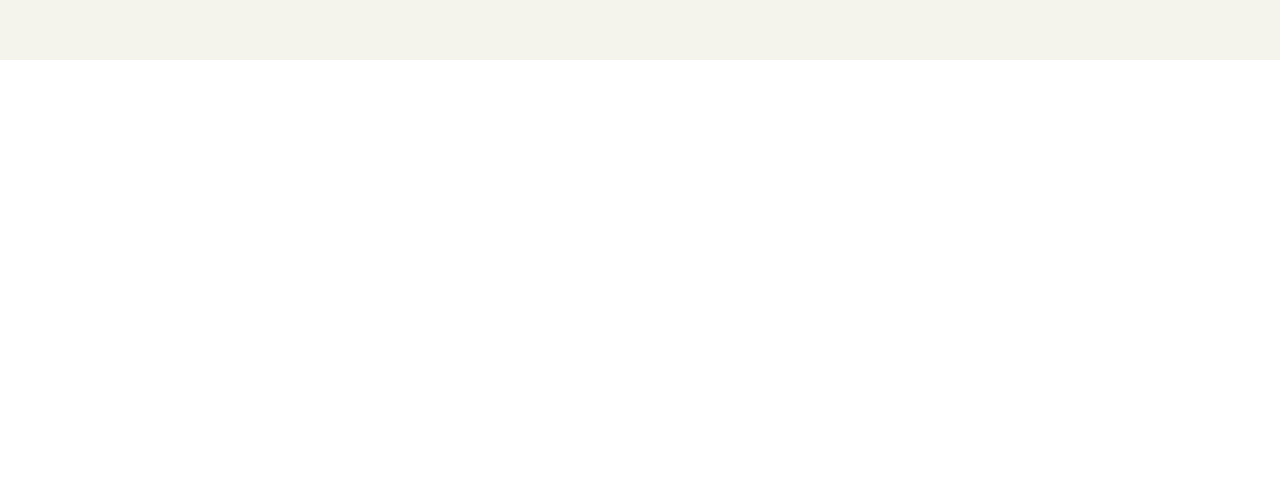
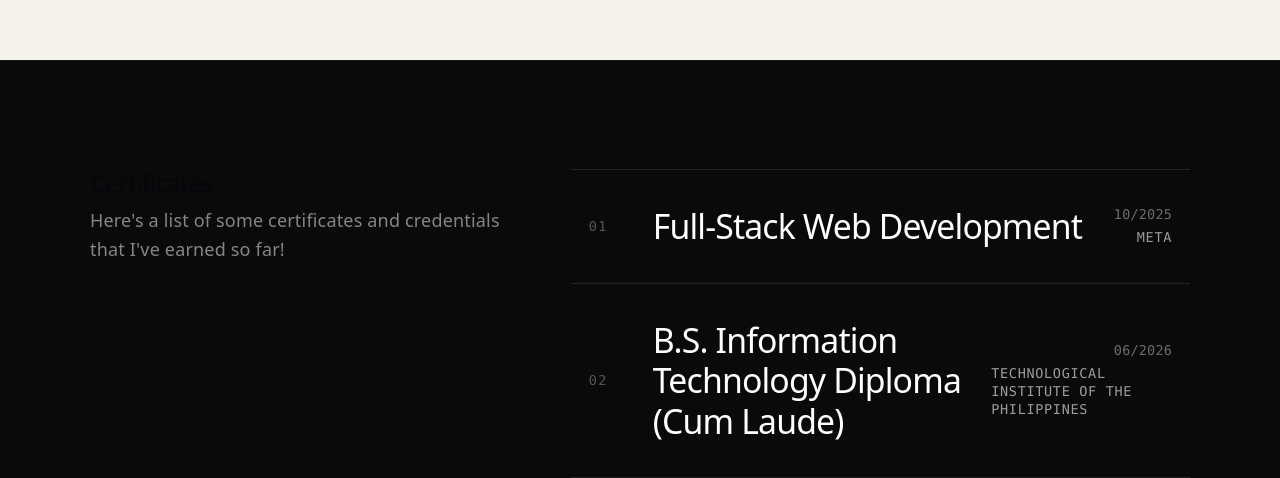
Before and after one commit to zandrellez/portfolio, a React (Vite) app: page / in a window 1280 px wide. Shown: the part 9701-10179 px from the top of the page. Before the commit the page ends 9761 px from the top, so only its background shows below. Built offline with nearby package versions, Linux system fonts and the light colour scheme.

Commit message:
feat/certificates

```diff
--- a/src/App.tsx
+++ b/src/App.tsx
@@ -7,6 +7,7 @@ import ProjectsSection from './components/ui/projects'
 import AllWorksSection from './components/ui/all-works'
 import ServicesAndTools from './components/ui/services'
 import Processes from './components/ui/process'
+import CertificatesSection from './components/ui/certificates'
 
 function ScrollToTop() {
   const { pathname } = useLocation()
@@ -54,6 +55,7 @@ function HomePage() {
       <ProjectsSection />
       <ServicesAndTools />
       <Processes />
+      <CertificatesSection />
     </main>
   )
 }
--- /dev/null
+++ b/src/components/ui/certificates.tsx
@@ -0,0 +1,95 @@
+"use client";
+
+import { useState } from "react";
+import { certificatesData, type CertificateItem } from "../../data/certificates";
+
+export default function CertificatesSection() {
+  const [hoveredCert, setHoveredCert] = useState<CertificateItem | null>(null);
+  const [mousePos, setMousePos] = useState({ x: 0, y: 0 });
+
+  const handleMouseMove = (e: React.MouseEvent) => {
+    setMousePos({ x: e.clientX, y: e.clientY });
+  };
+
+  return (
+    <section
+      id="certificates"
+      className="relative bg-[#0a0a0a] px-6 py-24 sm:px-12 lg:px-20 border-t border-white/[0.06] overflow-hidden"
+      onMouseMove={handleMouseMove}
+    >
+      <div className="mx-auto max-w-7xl">
+
+        {/* TOP / LEFT HEADER LAYOUT */}
+        <div className="grid grid-cols-1 lg:grid-cols-12 gap-12 items-start">
+
+          {/* Left Column: Title & Intro */}
+          <div className="lg:col-span-5 space-y-6">
+            <h2 className="text-5xl font-extrabold tracking-tight text-white sm:text-6xl lg:text-7xl">
+              Certificates
+            </h2>
+            <p className="max-w-sm text-sm leading-relaxed text-white/50 sm:text-base">
+              Here's a list of some certificates and credentials that I've earned so far!
+            </p>
+          </div>
+
+          {/* Right Column: Certificate List */}
+          <div className="lg:col-span-7 divide-y divide-white/10 border-t border-b border-white/10">
+            {certificatesData.map((cert) => (
+              <div
+                key={cert.id}
+                className="group relative flex flex-col sm:flex-row sm:items-center justify-between py-8 transition-colors duration-300 hover:bg-white/[0.02] px-4 cursor-pointer"
+                onMouseEnter={() => setHoveredCert(cert)}
+                onMouseLeave={() => setHoveredCert(null)}
+              >
+                {/* Left side: Number & Title */}
+                <div className="flex items-start sm:items-center gap-6 sm:gap-10">
+                  <span className="font-mono text-xs tracking-widest text-white/30 pt-1 sm:pt-0">
+                    {cert.number}
+                  </span>
+                  <h3 className="text-xl font-medium tracking-tight text-white transition-colors duration-300 group-hover:text-[#5fb57a] sm:text-3xl">
+                    {cert.title}
+                  </h3>
+                </div>
+
+                {/* Right side: Date & Issuer */}
+                <div className="mt-4 sm:mt-0 flex sm:flex-col items-baseline sm:items-end justify-between sm:justify-center gap-1 pl-12 sm:pl-0">
+                  <span className="font-mono text-xs text-white/40">
+                    {cert.date}
+                  </span>
+                  <span className="font-mono text-xs tracking-wider text-white/60 uppercase">
+                    {cert.issuer}
+                  </span>
+                </div>
+              </div>
+            ))}
+          </div>
+
+        </div>
+      </div>
+
+      {/* Floating Hover Preview Image */}
+      {hoveredCert && (
+        <div
+          className="pointer-events-none fixed z-50 hidden md:block overflow-hidden rounded-xl border border-white/20 bg-[#111] shadow-2xl transition-all duration-150 ease-out"
+          style={{
+            top: `${mousePos.y - 120}px`,
+            left: `${mousePos.x + 30}px`,
+            width: "320px",
+            height: "200px",
+          }}
+        >
+          <img
+            src={hoveredCert.imageUrl}
+            alt={hoveredCert.title}
+            className="h-full w-full object-cover opacity-90"
+          />
+          <div className="absolute inset-0 bg-gradient-to-t from-black/80 via-transparent to-transparent flex items-end p-3">
+            <span className="text-[11px] font-medium text-white truncate">
+              {hoveredCert.title}
+            </span>
+          </div>
+        </div>
+      )}
+    </section>
+  );
+}
--- /dev/null
+++ b/src/data/certificates.ts
@@ -0,0 +1,27 @@
+export type CertificateItem = {
+  id: string;
+  number: string;
+  title: string;
+  issuer: string;
+  date: string;
+  imageUrl: string;
+};
+
+export const certificatesData: CertificateItem[] = [
+  {
+    id: "cert-1",
+    number: "01",
+    title: "Full-Stack Web Development",
+    issuer: "Meta",
+    date: "10/2025",
+    imageUrl: "https://images.unsplash.com/photo-1618005182384-a83a8bd57fbe?q=80&w=1000&auto=format&fit=crop",
+  },
+  {
+    id: "cert-2",
+    number: "02",
+    title: "B.S. Information Technology Diploma (Cum Laude)",
+    issuer: "Technological Institute of the Philippines",
+    date: "06/2026",
+    imageUrl: "https://images.unsplash.com/photo-1523050854058-8df90110c9f1?q=80&w=1000&auto=format&fit=crop",
+  },
+];
```
